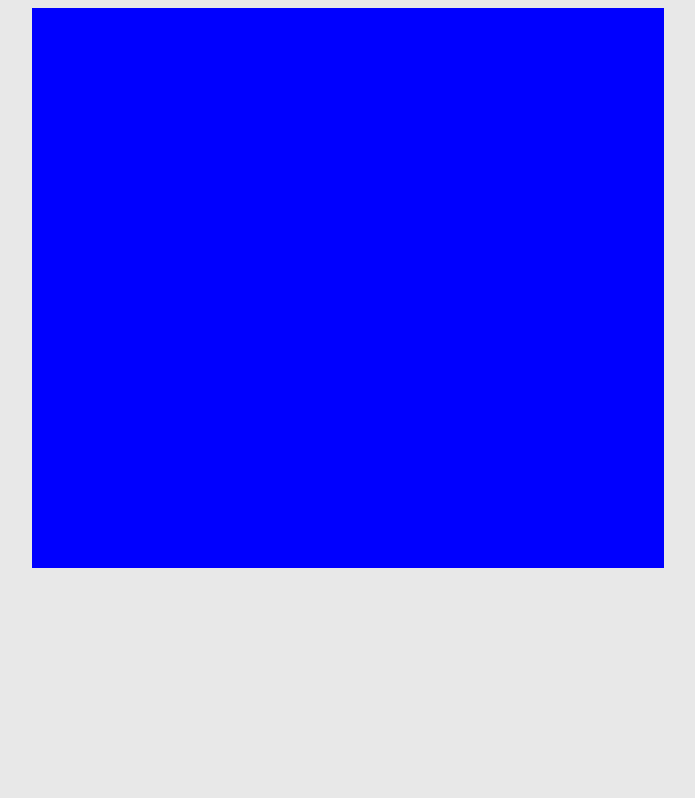
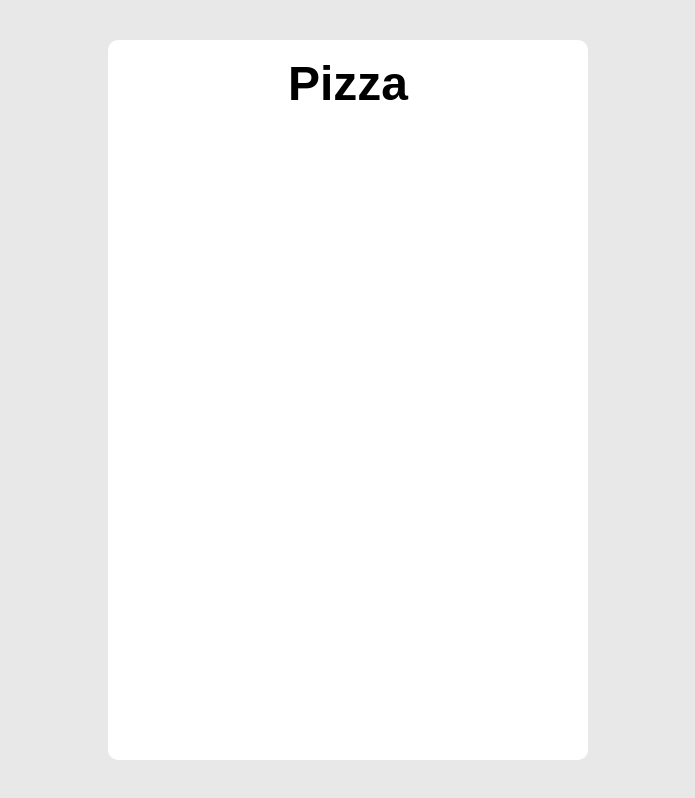
Before and after one commit to RobinLans/Webbf-rmul-r, a plain HTML site: page index.html in a window 1280 px wide. Shown: the whole page, without its empty margins (292-987 px from the left). Drawn offline with Linux system fonts and the light colour scheme; a web font is replaced by a local one.

Commit message:
nya grejer

```diff
--- a/index.html
+++ b/index.html
@@ -9,6 +9,9 @@
 <body>
     <main>
         <form>
+            <article class="rubrik">
+                <h1>Pizza</h1>
+            </article>
         </form>
     </main>
 </body>
--- a/style.css
+++ b/style.css
@@ -1,15 +1,25 @@
 @import url("https://fonts.googleapis.com/css2?family=Yusei+Magic&display=swap");
 
 body {
+  min-height: 100vh;
   background-color: rgb(232, 232, 232);
+  margin: 0;
+  display: flex;
+  justify-content: center;
+  align-items: center;
 }
 
 main form {
-  background-color: blue;
-  margin: 0;
+  background-color: #fff;
+  min-height: 90vh;
+  min-width: 30rem;
+  border-radius: 10px;
   display: flex;
-  height: 35rem;
-  width: 50%;
-  justify-self: center;
-  align-self: center;
+  justify-content: center;
+  font-family: "Yusei Magic", sans-serif;
 }
+
+main form h1 {
+  margin-top: 1rem;
+  font-size: 3rem;
+}
```
